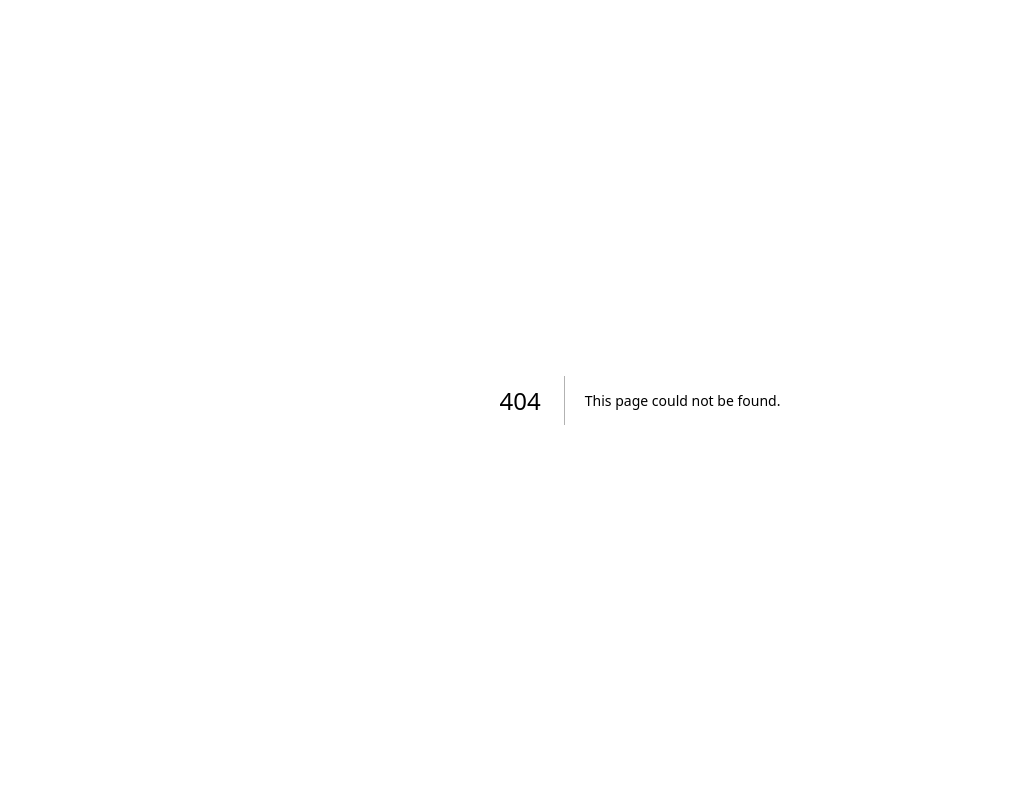
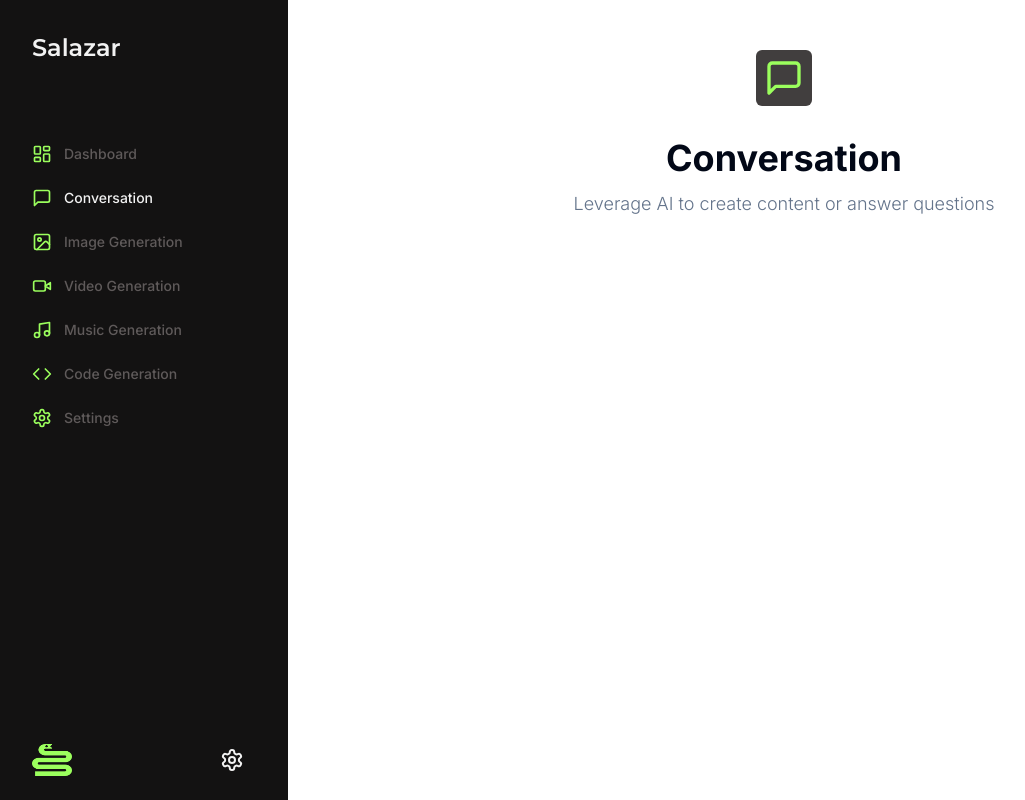
Before and after one commit to colinpoon/salazar, a Next.js app: page /conversation in a window 1280 px wide. Before the commit this address had no page. Shown: the whole page, without its empty margins (0-1025 px from the left). Built offline with nearby package versions, Linux system fonts and the light colour scheme.

Commit message:
heading component

```diff
--- /dev/null
+++ b/app/(dashboard)/(routes)/conversation/page.tsx
@@ -0,0 +1,19 @@
+import { Heading } from '@/components/heading';
+
+import { MessageSquare } from 'lucide-react';
+
+export default function ConversationPage() {
+  return (
+    <div className="flex flex-col items-center px-4 py-4 md:px-[32px] md:py-[32px] h-full">
+      <Heading
+        title="Conversation"
+        desc="Leverage AI to create content or answer questions"
+        icon={MessageSquare}
+        iconColor="text-brand-primary"
+        bgColor="bg-brand-muted-2"
+      />
+      <div className="space-y-4 w-full"></div>
+      <div className="flex flex-col gap-5 items-center"></div>
+    </div>
+  );
+}
--- /dev/null
+++ b/components/heading.tsx
@@ -0,0 +1,36 @@
+import { cn } from '@/lib/utils';
+import { LucideIcon } from 'lucide-react';
+
+interface HeadingProps {
+  title: string;
+  desc: string;
+  icon: LucideIcon;
+  iconColor?: string;
+  bgColor?: string;
+}
+
+export const Heading = ({
+  title,
+  desc,
+  icon: Icon,
+  iconColor,
+  bgColor,
+}: HeadingProps) => {
+  return (
+    <>
+      <div className="px-4 lg:px-8 flex item-center gap-x-3 mb-8">
+        <div className={cn('p-2 w-fit rounded-md', bgColor)}>
+          <Icon className={cn('w-10 h-10', iconColor)} />
+        </div>
+      </div>
+      <div className="flex flex-col justify-center gap-3">
+        <h2 className="text-2xl md:text-4xl text-black-500 text-center font-bold">
+          {title}
+        </h2>
+        <p className="text-muted-foreground font-light text-sm md:text-lg text-center">
+          {desc}
+        </p>
+      </div>
+    </>
+  );
+};
```
